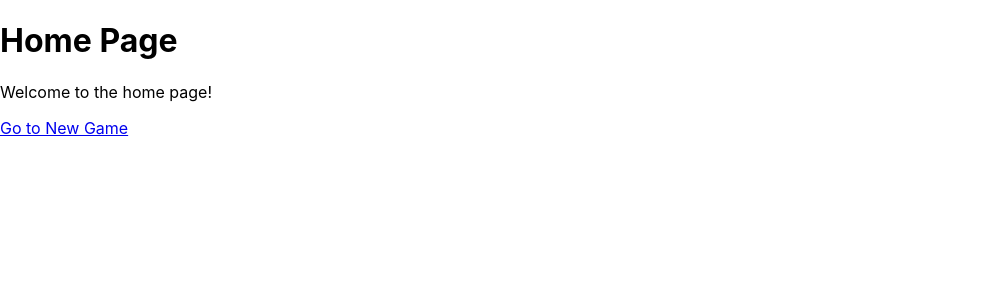
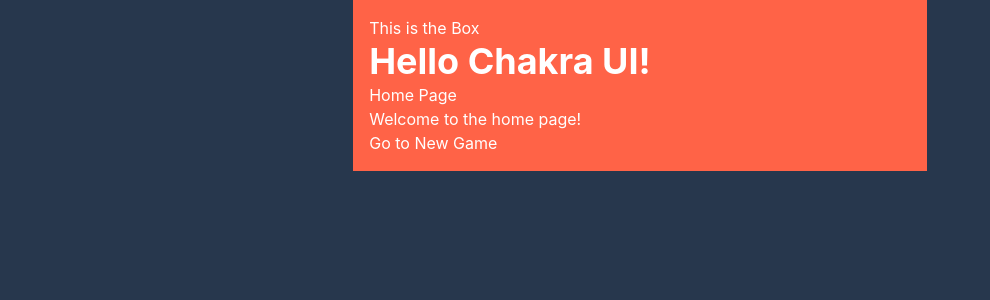
Before and after one commit to jefftoppings/scorekeeper-client, a React (Create React App) app: page / in a window 1280 px wide. Shown: the top 300 px of the page, without its empty margins (0-990 px from the left). Built offline with nearby package versions, Linux system fonts and the light colour scheme.

Commit message:
chore: WIP setting some theming

```diff
--- a/package.json
+++ b/package.json
@@ -3,6 +3,9 @@
   "version": "0.1.0",
   "private": true,
   "dependencies": {
+    "@chakra-ui/react": "^2.8.2",
+    "@emotion/react": "^11.11.4",
+    "@emotion/styled": "^11.11.0",
     "@testing-library/jest-dom": "^5.17.0",
     "@testing-library/react": "^13.4.0",
     "@testing-library/user-event": "^13.5.0",
@@ -11,6 +14,7 @@
     "@types/react": "^18.2.61",
     "@types/react-dom": "^18.2.19",
     "@types/react-router-dom": "^5.3.3",
+    "framer-motion": "^11.0.8",
     "react": "^18.2.0",
     "react-dom": "^18.2.0",
     "react-router-dom": "^6.22.2",
--- a/src/App.tsx
+++ b/src/App.tsx
@@ -2,15 +2,21 @@
 import { BrowserRouter as Router, Route, Routes } from "react-router-dom";
 import Home from "./components/Home";
 import NewGame from "./components/NewGame";
+import { Box, ChakraProvider } from "@chakra-ui/react";
+import theme from "./theme";
 
 const App: React.FC = () => {
   return (
+    <ChakraProvider theme={theme}>
+      <Box bg="brand.dark" color="white" minHeight="100vh">
         <Router>
           <Routes>
             <Route path="/" element={<Home />} />
             <Route path="/new-game" element={<NewGame />} />
           </Routes>
         </Router>
+      </Box>
+    </ChakraProvider>
   );
 };
 
--- a/src/components/Home.tsx
+++ b/src/components/Home.tsx
@@ -1,13 +1,20 @@
-import React from 'react';
-import { Link } from 'react-router-dom';
+import { Box, Container, Heading } from "@chakra-ui/react";
+import React from "react";
+import { Link } from "react-router-dom";
 
 const Home: React.FC = () => {
   return (
-    <div>
-      <h1>Home Page</h1>
-      <p>Welcome to the home page!</p>
-      <Link to="/new-game">Go to New Game</Link>
-    </div>
+    <Container>
+      <Box bg="tomato" w="100%" p={4} color="white">
+        This is the Box
+        <Heading>Hello Chakra UI!</Heading>
+        <div>
+          <h1>Home Page</h1>
+          <p>Welcome to the home page!</p>
+          <Link to="/new-game">Go to New Game</Link>
+        </div>
+      </Box>
+    </Container>
   );
 };
 
--- /dev/null
+++ b/src/theme.ts
@@ -0,0 +1,21 @@
+import { extendTheme } from "@chakra-ui/react";
+
+const theme = extendTheme({
+  config: {
+    initialColorMode: "dark",
+    useSystemColorMode: false,
+  },
+  colors: {
+    brand: {
+      dark: "#27374D",
+      primary: "#526D82",
+      secondary: "#9DB2BF",
+      accent: "#DDE6ED",
+      error: "#ff3333",
+    },
+  },
+  fonts: {},
+  components: {},
+});
+
+export default theme;
```
Also changed, not shown: 1 other file (tests, documents, lock files or other folders). Lines whose indentation alone changed are shown as unchanged.
